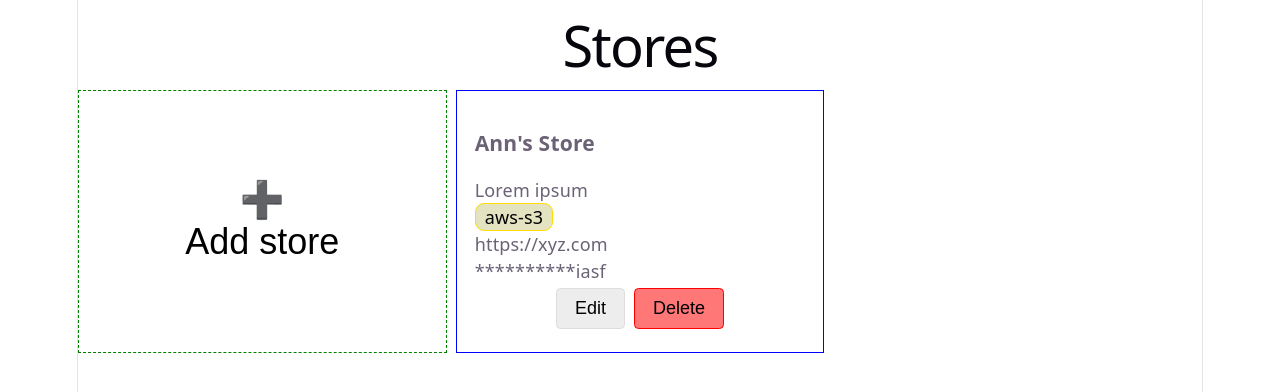
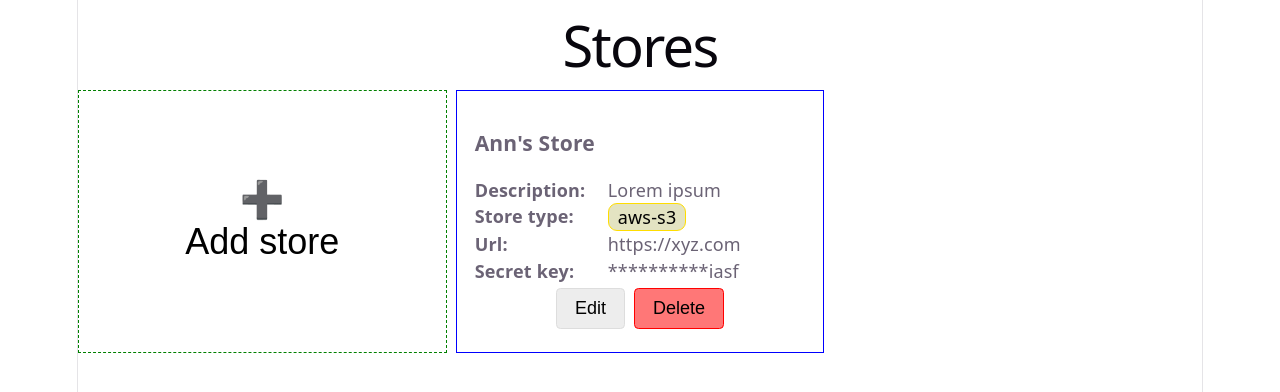
Before and after one commit to ludomydla/snp-homework, a React (Vite) app: page / in a window 1280 px wide. Shown: the top 392 px of the page. Built offline with nearby package versions, Linux system fonts and the light colour scheme.

Commit message:
fix: improve StoreCard styling

```diff
--- a/src/components/StoreCard/StoreCard.css
+++ b/src/components/StoreCard/StoreCard.css
@@ -7,6 +7,17 @@
     align-items: start;
 }
 
+.storeCard_grid {
+    display: grid;
+    grid-template-columns: repeat(2, 1fr);
+    align-items: start;
+}
+
+.storeCard_grid > * {
+    justify-self: start;
+    text-align: left;
+}
+
 .storeCard_footer {
     width: 100%;
     display: flex;
--- a/src/components/StoreCard/StoreCard.tsx
+++ b/src/components/StoreCard/StoreCard.tsx
@@ -16,10 +16,20 @@
     return (
         <div className="storeCard">
             <h3>{store.name}</h3>
-            <p>{store.description}</p>
-            <Badge content={store.type} />
-            <p>{store.url}</p>
-            <SecretText text={store.secretKey} />
+            <div className="storeCard_grid">
+                <b>Description: </b>
+                <p>{store.description}</p>
+                <b>Store type: </b>
+                <Badge content={store.type} />
+                <b>Url: </b>
+                <p>{store.url}</p>
+                <b>Secret key: </b>
+                <SecretText text={store.secretKey} />
+            </div>
+
+
+
+
             <div className="storeCard_footer">
                 <Button variant="secondary" onClick={() => onEdit(store)}>Edit</Button>
                 <Button variant="danger" onClick={onDelete}>Delete</Button>
```
